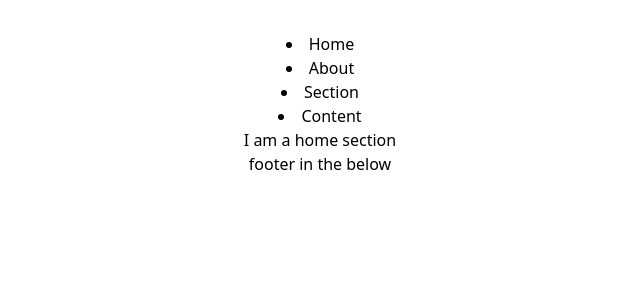
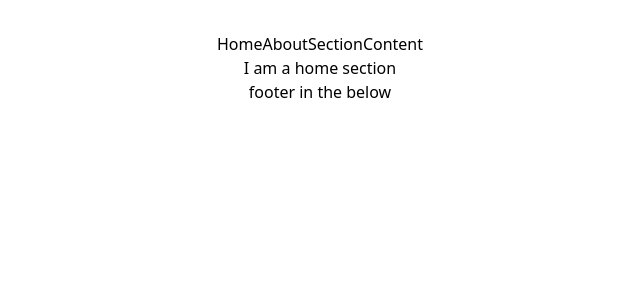
Before and after one commit to bharatroy4D/react-router-project, a React (Vite) app: page / in a window 1280 px wide. Shown: the top 300 px of the page, without its empty margins (320-960 px from the left). Built offline with nearby package versions, Linux system fonts and the light colour scheme.

Commit message:
routing for link tag use

```diff
--- a/src/assets/conponents/Navber/Navber.jsx
+++ b/src/assets/conponents/Navber/Navber.jsx
@@ -1,12 +1,13 @@
 import React from 'react';
+import { Link } from 'react-router-dom';
 
 const Navber = () => {
     return (
-        <div className='flex gap-3 list-none'>
-            <li><a href="/">Home</a></li>
-            <li><a href="/about">About</a></li>
-            <li><a href="/section">Section</a></li>
-            <li><a href="/content"> Content</a></li>
+        <div className='flex justify-center bg-gray-400 p-5 text-black gap-10 list-none'>
+            <Link to='/'>Home</Link>
+            <Link to='/about'>About</Link>
+            <Link to='/section'>Section</Link>
+            <Link to='/content'>Content</Link>
         </div>
     );
 };
--- a/src/main.jsx
+++ b/src/main.jsx
@@ -31,7 +31,7 @@ const router = createBrowserRouter([
         },
         {
           path:"/content",
-          element:<element></element>
+          element:<Content></Content>
         }
 
 
```
